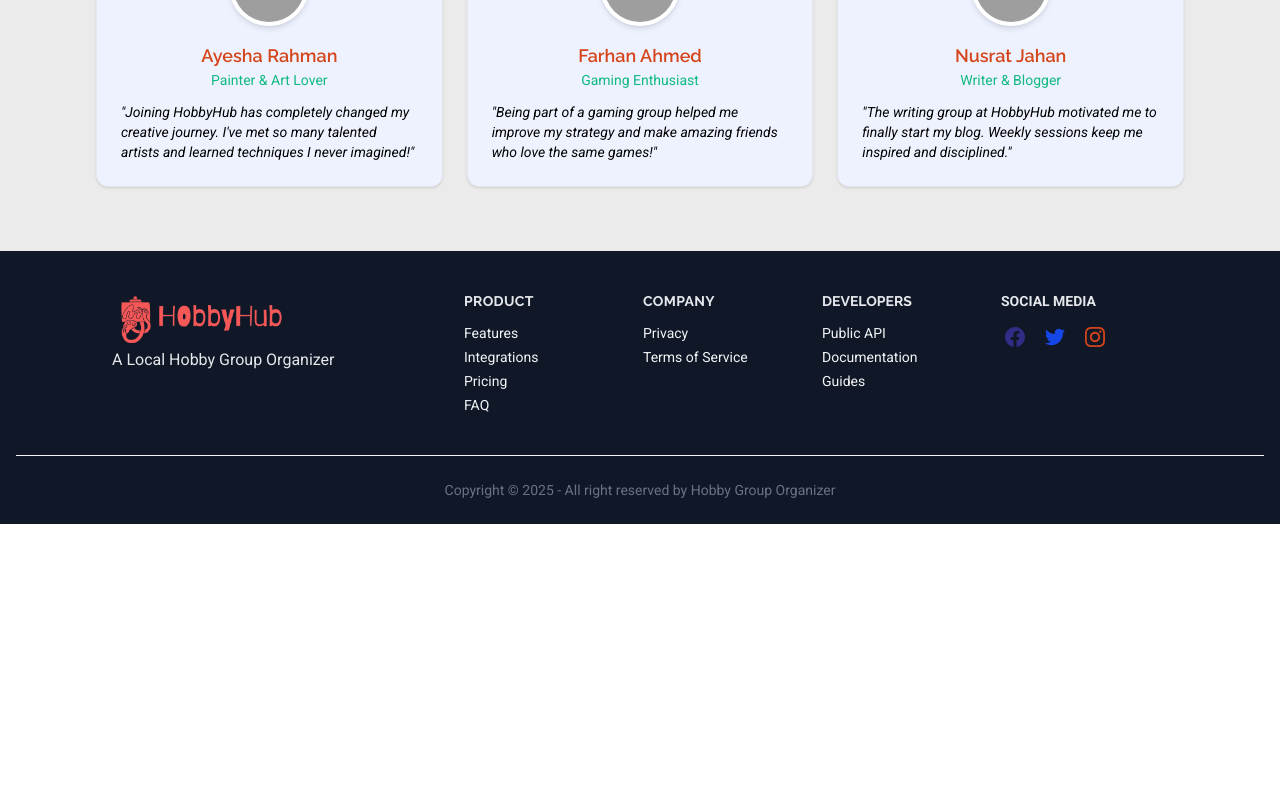
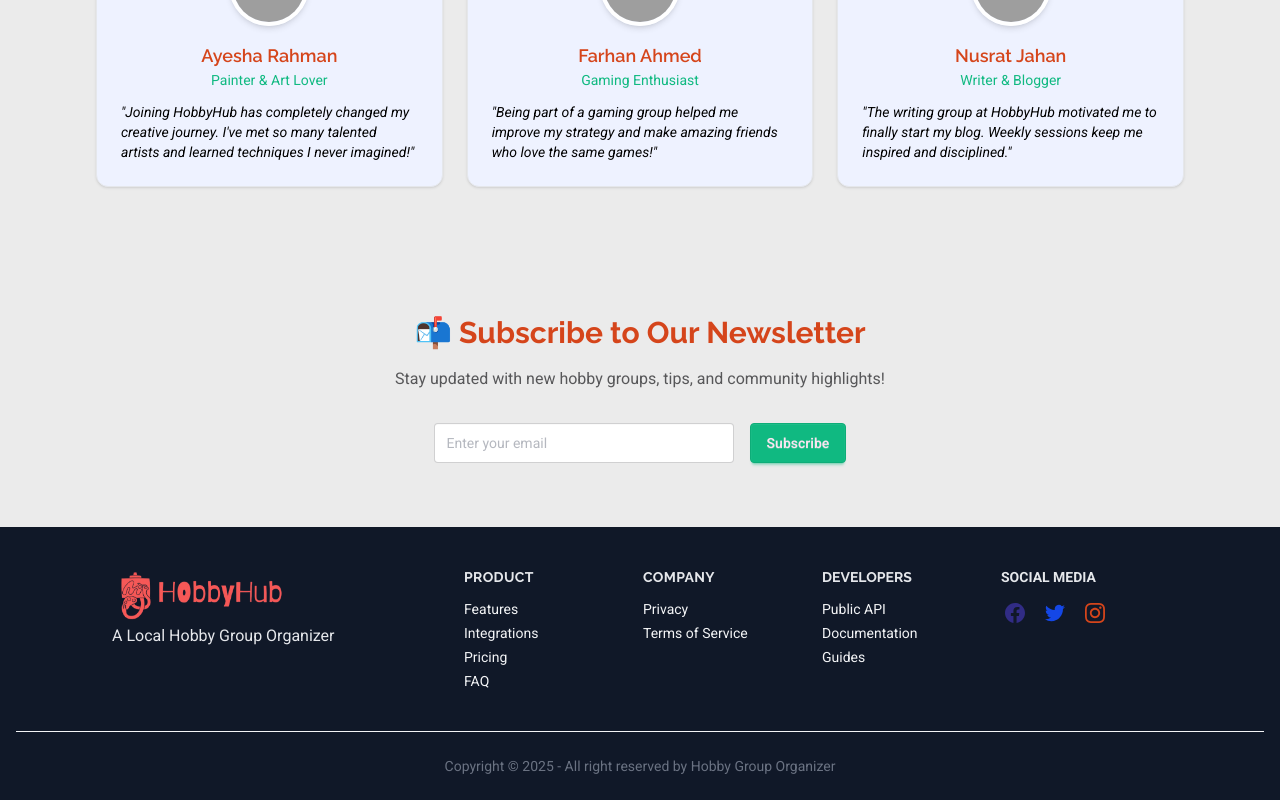
Before and after one commit to roni-biswas/HobbyHub, a React (Vite) app: page / in a window 1280 px wide. Shown: the part 1789-2589 px from the top of the page. Before the commit the page ends 2313 px from the top, so only its background shows below. Built offline with nearby package versions, Linux system fonts and the light colour scheme; no server answers; grey boxes are pictures that could not be loaded.

Commit message:
added newsletter section in home

```diff
--- a/package.json
+++ b/package.json
@@ -12,12 +12,14 @@
   "dependencies": {
     "@tailwindcss/vite": "^4.1.7",
     "aos": "^2.3.4",
+    "axios": "^1.10.0",
     "daisyui": "^5.0.35",
     "firebase": "^11.7.3",
     "framer-motion": "^12.12.1",
     "react": "^19.1.0",
     "react-awesome-reveal": "^4.3.1",
     "react-dom": "^19.1.0",
+    "react-hook-form": "^7.58.1",
     "react-icons": "^5.5.0",
     "react-router": "^7.6.0",
     "react-tooltip": "^5.28.1",
--- a/src/components/FeaturedGroups.jsx
+++ b/src/components/FeaturedGroups.jsx
@@ -104,7 +104,7 @@ const FeaturedGroups = () => {
               key={group._id}
               data-aos="fade-up"
               data-aos-duration="800"
-              data-aos-delay={(group._id % 5) * 100} // stagger animation
+              data-aos-delay={`${(group._id % 5) * 100}`} // stagger animation
               data-aos-easing="ease-in-out"
               className="card h-full flex flex-col bg-white shadow-lg hover:shadow-indigo-300 hover:scale-[1.02] transition rounded-xl overflow-hidden"
             >
@@ -138,7 +138,7 @@ const FeaturedGroups = () => {
                     className={`btn ${
                       user && joinedStatus[group.group_name]
                         ? "bg-gray-300 cursor-not-allowed"
-                        : "btn-secondary"
+                        : "btn-primary"
                     }`}
                   >
                     {user && joinedStatus[group.group_name]
--- /dev/null
+++ b/src/components/Newsletter.jsx
@@ -0,0 +1,65 @@
+import axios from "axios";
+import { useForm } from "react-hook-form";
+import Swal from "sweetalert2";
+
+const Newsletter = () => {
+  const { register, handleSubmit, reset } = useForm();
+
+  const onSubmit = async (data) => {
+    try {
+      const response = await axios.post("http://localhost:3000/newsletter", {
+        email: data.email,
+      });
+
+      if (response.status === 200 || response.data.success) {
+        Swal.fire({
+          title: "Subscribed!",
+          text: "You’ve successfully subscribed to our newsletter.",
+          icon: "success",
+          confirmButtonColor: "#10B981",
+        });
+        reset();
+      } else {
+        throw new Error("Subscription failed");
+      }
+    } catch (error) {
+      Swal.fire({
+        title: "Oops!",
+        text: "Something went wrong. Please try again.",
+        icon: "error",
+        confirmButtonColor: "#EF4444",
+      });
+      console.error(error);
+    }
+  };
+
+  return (
+    <section className="bg-base-200 py-16 px-4 md:px-12 lg:px-16 xl:px-24 transition-colors duration-300">
+      <div className="max-w-3xl mx-auto text-center">
+        <h2 className="text-2xl md:text-3xl font-bold text-primary mb-4">
+          📬 Subscribe to Our Newsletter
+        </h2>
+        <p className="text-base-content/70 mb-8">
+          Stay updated with new hobby groups, tips, and community highlights!
+        </p>
+
+        <form
+          onSubmit={handleSubmit(onSubmit)}
+          className="flex flex-col sm:flex-row items-center justify-center gap-4"
+        >
+          <input
+            type="email"
+            {...register("email", { required: true })}
+            placeholder="Enter your email"
+            className="input input-bordered w-full sm:w-[300px] text-base-300"
+          />
+          <button type="submit" className="btn btn-secondary w-full sm:w-auto">
+            Subscribe
+          </button>
+        </form>
+      </div>
+    </section>
+  );
+};
+
+export default Newsletter;
--- a/src/pages/Home.jsx
+++ b/src/pages/Home.jsx
@@ -3,6 +3,7 @@ import Hero from "../components/Hero";
 import FeaturedGroups from "../components/FeaturedGroups";
 import WhyJoinGroup from "../components/WhyJoinGroup";
 import Testimonials from "../components/Testimonials";
+import Newsletter from "../components/Newsletter";
 
 const Home = () => {
   return (
@@ -11,6 +12,7 @@ const Home = () => {
       <FeaturedGroups />
       <WhyJoinGroup />
       <Testimonials />
+      <Newsletter />
     </>
   );
 };
```
Also changed, not shown: 1 other file (tests, documents, lock files or other folders).
